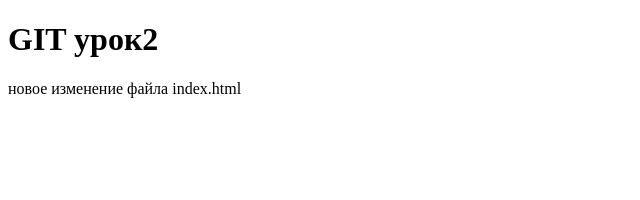
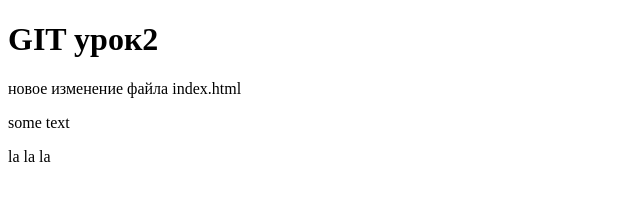
Before and after one commit to evagenyi/projects, a plain HTML site: page index.html in a window 1280 px wide. Shown: the whole page, without its empty margins (0-640 px from the left). Drawn offline with Linux system fonts and the light colour scheme.

Commit message:
second commit

```diff
--- a/index.html
+++ b/index.html
@@ -3,9 +3,13 @@
 <head>
 	<meta http-equiv="Content-Type" content="text/html;charset=UTF-8">
 	<title>Document</title>
+	<link rel="stylesheet" href="css/style.css">
+
 </head>
 <body>
 	<h1>GIT урок2</h1>
 	<p>новое изменение файла index.html</p>
+	<p>some text</p>
+	<p>la la la</p>
 </body>
 </html>
```
